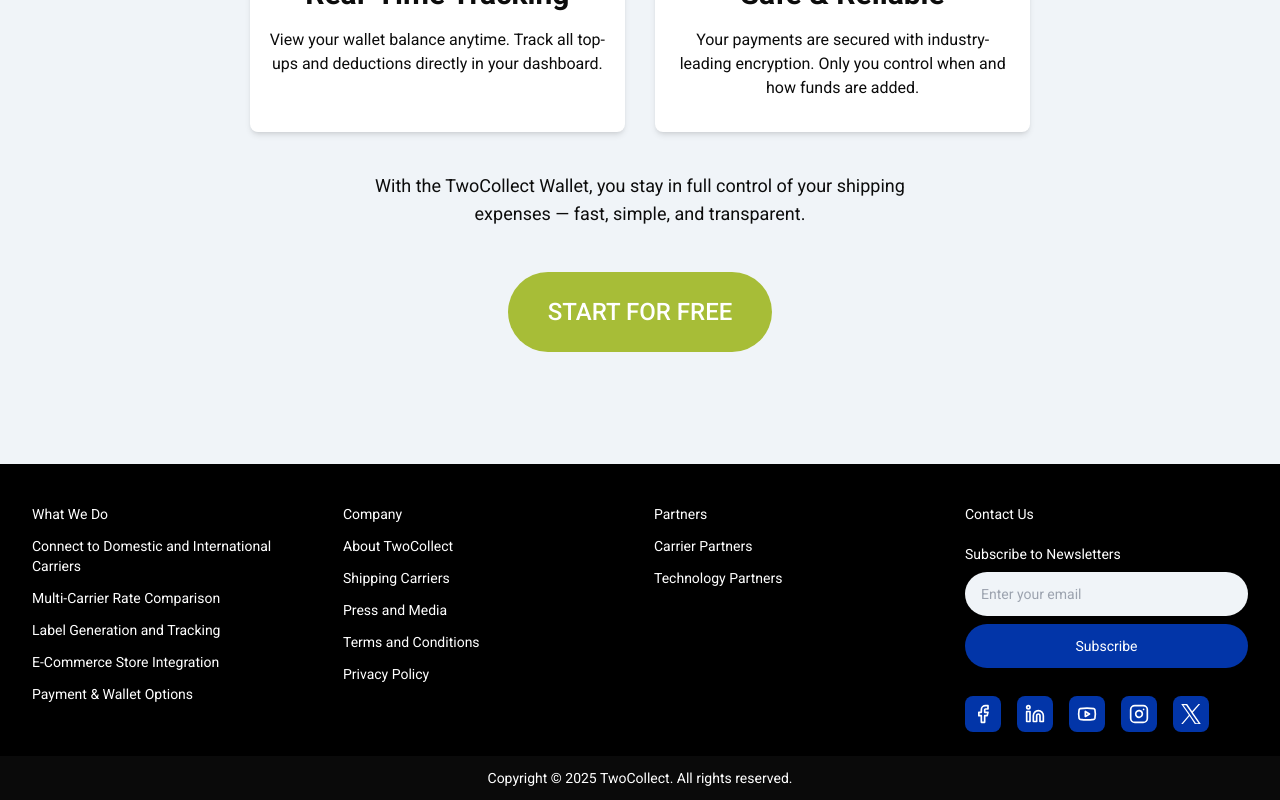
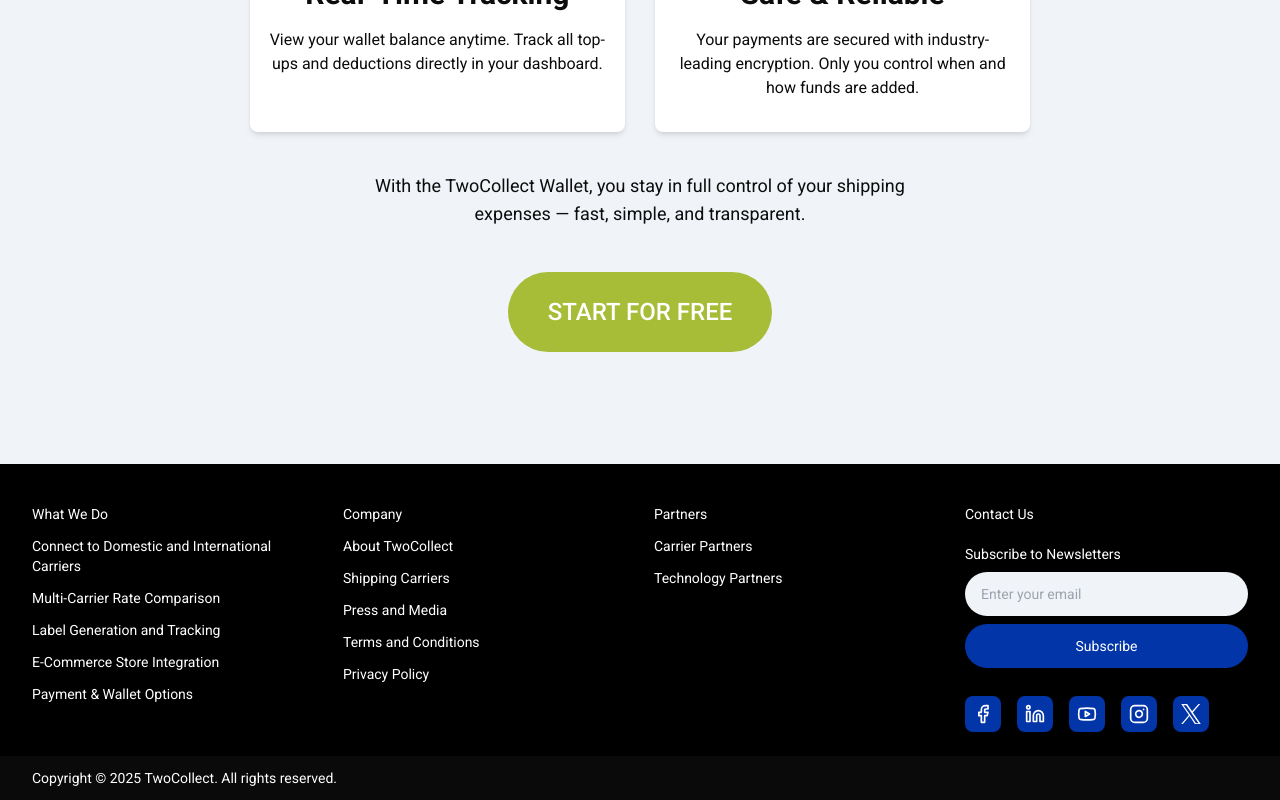
Before and after one commit to Sudheer-reactjs/TwoCollect-app, a React (Vite) app: page /payment-wallet-options in a window 1280 px wide. Shown: the part 789-1589 px from the top of the page. Built offline with nearby package versions, Linux system fonts and the light colour scheme.

Commit message:
footer changes

```diff
--- a/src/Components/footer.tsx
+++ b/src/Components/footer.tsx
@@ -101,7 +101,7 @@ export default function Footer() {
       </div>
       <div className="bg-[#0a0a0a] mt-6 py-3">
         <div className="max-w-[1466px] mx-auto px-4 sm:px-6 lg:px-8 relative z-5">
-          <p className="text-sm text-center">Copyright © 2025 TwoCollect. All rights reserved.</p>
+          <p className="text-sm ">Copyright © 2025 TwoCollect. All rights reserved.</p>
         </div>
       </div>
     </footer>
```
